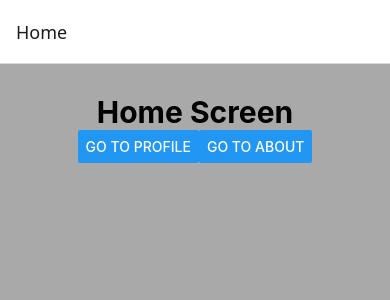
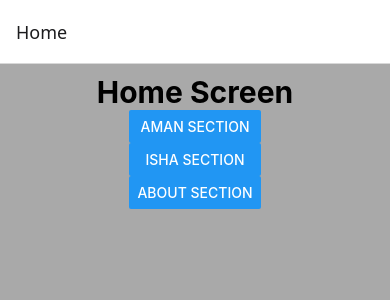
Before and after one commit to dedJack/SecondNative, a React Native app: screen /Home in a window 390 px wide. Shown: the top 300 px of the page. Built offline with nearby package versions, Linux system fonts and the light colour scheme.

Commit message:
New concepts on react-Native on SecondNative

```diff
--- a/package.json
+++ b/package.json
@@ -1,5 +1,5 @@
 {
-  "name": "SecondNative",
+  "name": "secondnative",
   "version": "0.0.1",
   "private": true,
   "scripts": {
--- a/src/RootNavigator.tsx
+++ b/src/RootNavigator.tsx
@@ -1,8 +1,7 @@
 import {createStackNavigator} from '@react-navigation/stack';
-import React from 'react';
 import HomeScreen from './screens/HomeScreen';
+import {StackScreenTypeProp} from './types';
 import ProfileScreen from './screens/ProfileScreen';
-import {StackScreenTypeProp} from './types';
 import AboutScreen from './screens/AboutScreen';
 
 //Create prop type for every screen, Here i have created a prop type, But later i have move it to the another TypeScript file, as it is used by every screen.
@@ -17,13 +16,18 @@ export type StackScreenTypeProp = {
 
 //create a stack navigator here. and pass the prop type in it.
 const Stack = createStackNavigator<StackScreenTypeProp>();
+
 const RootNavigator: React.FC = () => {
   return (
-    //Here Stack.Navigator is working as Router.
-    //And Stack.screen is working as Routes.
-    <Stack.Navigator initialRouteName="Home">
+    <Stack.Navigator>
       <Stack.Screen name="Home" component={HomeScreen} />
-      <Stack.Screen name="Profile" component={ProfileScreen} />
+      <Stack.Screen
+        options={({route}) => ({
+          title: `${route.params.userId}`,
+        })}
+        name="Profile"
+        component={ProfileScreen}
+      />
       <Stack.Screen name="About" component={AboutScreen} />
     </Stack.Navigator>
   );
--- a/src/screens/AboutScreen.tsx
+++ b/src/screens/AboutScreen.tsx
@@ -14,7 +14,8 @@ const AboutScreen: React.FC = () => {
   return (
     <View>
       <Text>About Screen</Text>
-      <Button title="Go to Home" onPress={() => navigation.goBack()} />
+      <Button title="Go to Home" onPress={() => navigation.navigate('Home')} />
+      <Button title="shubham section" onPress={() => navigation.navigate("Profile",{userId:"Shubham choudhary",age:50})} />
     </View>
   );
 };
--- a/src/screens/HomeScreen.tsx
+++ b/src/screens/HomeScreen.tsx
@@ -4,20 +4,32 @@ import {StyleSheet, View, Text, Button} from 'react-native';
 import {StackScreenTypeProp} from '../types';
 
 //create a type of Prop for HomeScreen.
-type HomeScreenNavigationProp = StackNavigationProp<StackScreenTypeProp>;
+type HomeScreenNavigationprop = StackNavigationProp<
+  StackScreenTypeProp,
+  'Home'
+>;
 
 const HomeScreen: React.FC = () => {
-  const navigation = useNavigation<HomeScreenNavigationProp>();
+  //useNavigation is use to navigate form one screen to another.
+  const navigation = useNavigation<HomeScreenNavigationprop>();
   return (
     <View style={styles.container}>
-      <Text style={styles.header}>Home Screen</Text>
+      <Text style={styles.header}> Home Screen </Text>
       <View style={styles.btnContainer}>
         <Button
-          title="Go to Profile"
-          onPress={() => navigation.navigate('Profile')}
+          title="Aman Section"
+          onPress={() =>
+            navigation.navigate('Profile', {userId: 'Aman', age: 22})
+          }
         />
         <Button
-          title="Go to About"
+          title="Isha Section"
+          onPress={() =>
+            navigation.navigate('Profile', {userId: 'Isha', age: 24})
+          }
+        />
+        <Button
+          title="About Section"
           onPress={() => navigation.navigate('About')}
         />
       </View>
@@ -30,7 +42,8 @@ const styles = StyleSheet.create({
     backgroundColor: 'darkgrey',
     flex: 1,
     alignItems: 'center',
-    paddingTop: 30,
+    paddingTop: 10,
+
   },
   header: {
     fontSize: 30,
@@ -38,7 +51,7 @@ const styles = StyleSheet.create({
   },
   btnContainer: {
     // flex:1,
-    flexDirection: 'row',
+    flexDirection: 'column',
     justifyContent: 'space-between',
     marginBottom: 10,
   },
--- a/src/screens/ProfileScreen.tsx
+++ b/src/screens/ProfileScreen.tsx
@@ -1,7 +1,7 @@
 import {StackNavigationProp} from '@react-navigation/stack';
 import {StyleSheet, View, Text, Button} from 'react-native';
 import {StackScreenTypeProp} from '../types';
-import {useNavigation} from '@react-navigation/native';
+import {RouteProp, useNavigation, useRoute} from '@react-navigation/native';
 
 //create a type of Prop for profileScreen.
 type ProfileScreenNavigationProp = StackNavigationProp<
@@ -9,12 +9,21 @@ type ProfileScreenNavigationProp = StackNavigationProp<
   'Profile'
 >;
 
+//Route Prop- It is used whenever we want to show data in this screen that is passed from another Screens.
+//route Prop - provides information about the current route, including its parameters and place in the navigation hierarchy
+type ProfileRouteProp = RouteProp<StackScreenTypeProp, 'Profile'>;
+
 const ProfileScreen: React.FC = () => {
+  const route = useRoute<ProfileRouteProp>();
   const navigation = useNavigation<ProfileScreenNavigationProp>();
   return (
     <View style={styles.container}>
-      <Text style={styles.header}>Profile Screen</Text>
-      <Button title="Go to Home" onPress={() => navigation.navigate('Home')} />
+      <Text style={styles.header}>My name is :{route.params.userId}</Text>
+      <Text style={styles.header}>My Age is :{route.params.age}</Text>
+      <Button
+        title="About Section"
+        onPress={() => navigation.navigate('About')}
+      />
     </View>
   );
 };
--- a/src/types.ts
+++ b/src/types.ts
@@ -1,5 +1,8 @@
 export type StackScreenTypeProp = {
     "Home" : undefined;
-    "Profile" : undefined;
+    "Profile" : {
+        userId: String,
+        age: number,
+    };
     "About" : undefined;
 }
```
Also changed, not shown: 1 other file (tests, documents, lock files or other folders).
